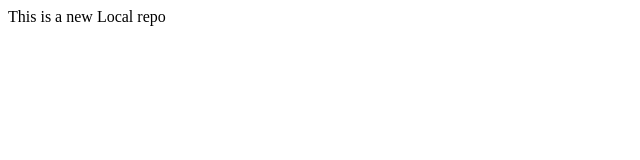
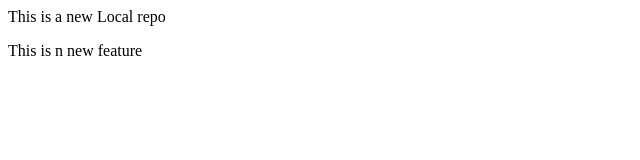
Before and after one commit to talakoti/localrepo, a plain HTML site: page index.html in a window 1280 px wide. Shown: the whole page, without its empty margins (0-640 px from the left). Drawn offline with Linux system fonts and the light colour scheme.

Commit message:
Added new feature

```diff
--- a/index.html
+++ b/index.html
@@ -1 +1,2 @@
 <p>This is a new Local repo</p>
+<p>This is n new feature</p>
```
